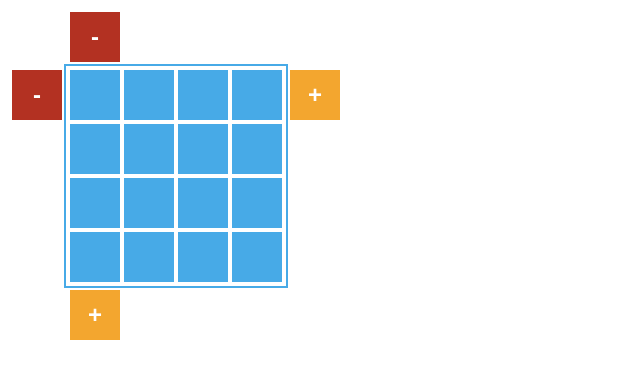
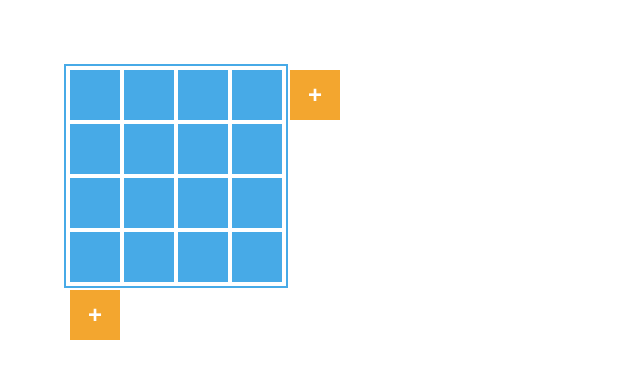
Before and after one commit to alina-bilanenko/dynamic_table_react, a React app: page / in a window 1280 px wide. Shown: the whole page, without its empty margins (0-640 px from the left). Built offline with nearby package versions, Linux system fonts and the light colour scheme.

Commit message:
bag fixed

```diff
--- a/src/components/App.js
+++ b/src/components/App.js
@@ -11,8 +11,8 @@ class App extends Component {
     this.state = {
       table: [],
       index: {
-        rowInd: 0,
-        columnInd: 0
+        currentRowInd: 0,
+        currentColumnInd: 0
       },
       visibility: {
         rowShow: false,
@@ -32,29 +32,39 @@ class App extends Component {
   }
 
   buttonAddRow = () => {
-    let tableArr = [...this.state.table, Array(this.state.table[0].length).fill(null)];
 
-    this.setState({table: [...tableArr]});
+    this.setState(({ table: prevTable }) => {
+      const tableArr = [...prevTable, Array(prevTable[0].length).fill(null)];
+      return {table: [...tableArr]}
+    });
   };
 
   buttonAddColumn = () => {
-    let tableArr = this.state.table.map((item) => {
-      return [...item, null]
+
+    this.setState(({ table: prevTable }) => {
+      const tableArr = prevTable.map((item) => {
+        return [...item, null]
+      });
+      return {table: [...tableArr]}
     });
-
-    this.setState({table: [...tableArr]});
   };
 
   buttonRemoveRow = () => {
-    let { table, index } = this.state;
 
-    if (table.length <= 1) return;
+    this.setState((prevState) => {
+      const {
+        table: prevTable,
+        index: {
+          currentRowInd: prevCurrentRowInd,
+          currentColumnInd: prevCurrentColumnInd
+        }} = prevState;
 
-    let tableArr = table.filter((item, i) => {
-      return i !== index.rowInd;
-    });
+      if (prevTable.length <= 1) return prevState;
 
-    this.setState(({ index: { rowInd: prevRowInd, columnInd: prevColumnInd }}) => {
+      const tableArr = prevTable.filter((item, i) => {
+        return i !== prevCurrentRowInd;
+      });
+
       return {
         table: [...tableArr],
         visibility: {
@@ -62,51 +72,76 @@ class App extends Component {
           columnShow: false
         },
         index: {
-          rowInd: (tableArr.length === prevRowInd) ? prevRowInd - 1 : prevRowInd,
-          columnInd: prevColumnInd
+          currentRowInd:
+            (tableArr.length === prevCurrentRowInd)
+              ? prevCurrentRowInd - 1
+              : prevCurrentRowInd,
+          currentColumnInd: prevCurrentColumnInd
         }
       }
     })
   };
 
   buttonRemoveColumn = () => {
-    let { table, index } = this.state;
 
-    if(table[0].length <= 1) return;
+    this.setState((prevState) => {
 
-    let tableMass = table.map((item) => {
-      return item.filter((el, j) => {
-        return j !== index.columnInd;
-      })
-    });
+      const {
+        table: prevTable,
+        index: {
+          currentRowInd: prevCurrentRowInd,
+          currentColumnInd: prevCurrentColumnInd
+        }} = prevState;
 
-    this.setState(({ index: { rowInd: prevRowInd, columnInd: prevColumnInd }}) => {
+      if(prevTable[0].length <= 1) return prevState;
+
+      const tableArr = prevTable.map((item) => {
+        return item.filter((el, j) => {
+          return j !== prevCurrentColumnInd;
+        })
+      });
+
       return {
-        table: [...tableMass],
+        table: [...tableArr],
         visibility: {
           rowShow: false,
-          columnShow: (tableMass[0].length > 1)
+          columnShow: (tableArr[0].length > 1)
         },
         index: {
-          rowInd: prevRowInd,
-          columnInd: (tableMass[0].length === prevColumnInd) ? prevColumnInd - 1 : prevColumnInd
+          currentRowInd: prevCurrentRowInd,
+          currentColumnInd:
+            (tableArr[0].length === prevCurrentColumnInd)
+              ? prevCurrentColumnInd - 1
+              : prevCurrentColumnInd
         }
       }
     })
   };
 
   mouseOver = (e) => {
-    let event = e.target;
-    let newRowIndex = event.parentElement.rowIndex;
-    let newColumnIndex = event.cellIndex;
+    const event = e.target;
+    const newRowIndex = event.parentElement.rowIndex;
+    const newColumnIndex = event.cellIndex;
 
     if(newRowIndex == null || newColumnIndex == null) return;
 
-    this.setState(({ index: { rowInd: prevRowInd, column: prevColumnInd }, table: prevTable }) => {
+    this.setState(({
+                     index: {
+                       currentRowInd: prevCurrentRowInd,
+                       currentColumnInd: prevCurrentColumnInd
+                     },
+                     table: prevTable
+                   }) => {
       return {
         index: {
-          rowInd: (newRowIndex === prevRowInd)? prevRowInd : newRowIndex,
-          columnInd: (newColumnIndex === prevColumnInd)? prevColumnInd : newColumnIndex
+          currentRowInd:
+            (newRowIndex === prevCurrentRowInd)
+              ? prevCurrentRowInd
+              : newRowIndex,
+          currentColumnInd:
+            (newColumnIndex === prevCurrentColumnInd)
+              ? prevCurrentColumnInd
+              : newColumnIndex
         },
         visibility: {
           rowShow: (prevTable.length > 1),
--- a/src/components/Button.js
+++ b/src/components/Button.js
@@ -1,10 +1,10 @@
-import React, { Fragment } from 'react'
+import React, {Fragment} from 'react'
 import PropTypes from 'prop-types'
 
 export const Button = ({
                          index: {
-                           rowInd,
-                           columnInd
+                           currentRowInd,
+                           currentColumnInd
                          },
                          visibility: {
                            rowShow,
@@ -17,12 +17,11 @@ export const Button = ({
                          buttonRemoveColumn
                        }) => {
 
-  const rowPosition = (rowInd + 1) * (cellSize + 4);
-  const columnPosition = (columnInd + 1) * (cellSize + 4);
-
+  const rowPosition = (currentRowInd + 1) * (cellSize + 4);
+  const columnPosition = (currentColumnInd + 1) * (cellSize + 4);
   return (
     <Fragment>
-      <button className='addRow'
+      <button className='add-row'
               style={{
                 width: cellSize,
                 height: cellSize,
@@ -32,7 +31,7 @@ export const Button = ({
       >
         +
       </button>
-      <button className='addColumn'
+      <button className='add-column'
               style={{
                 width: cellSize,
                 height: cellSize,
@@ -42,7 +41,7 @@ export const Button = ({
       >
         +
       </button>
-      <button className={[rowShow? 'visibility': '', 'removeRow'].join(' ')}
+      <button className={[rowShow? 'visibility': '', 'remove-row'].join(' ')}
               style={{
                 width: cellSize,
                 height: cellSize,
@@ -52,7 +51,7 @@ export const Button = ({
       >
         -
       </button>
-      <button className={[columnShow? 'visibility': '', 'removeColumn'].join(' ')}
+      <button className={[columnShow? 'visibility': '', 'remove-column'].join(' ')}
               style={{
                 width: cellSize,
                 height: cellSize,
@@ -67,8 +66,8 @@ export const Button = ({
 };
 
 Button.propTypes = {
-  rowInd: PropTypes.number,
-  columnInd: PropTypes.number,
+  currentRowInd: PropTypes.number,
+  currentColumnInd: PropTypes.number,
   rowShow: PropTypes.bool,
   columnShow: PropTypes.bool,
   buttonAddRow: PropTypes.func,
--- a/src/index.css
+++ b/src/index.css
@@ -38,60 +38,60 @@ button {
   box-sizing: content-box;
 }
 
-.button:focus {
+button:focus {
   outline: none;
 }
 
-.addRow,
-.addColumn {
+.add-row,
+.add-column {
   background-color: #f3a62f;
 }
 
-.addRow {
+.add-row {
   margin-left: 8px;
 }
 
-.addColumn {
+.add-column {
   right: 0;
   margin-top: 8px;
 }
 
-.addRow:hover,
-.addColumn:hover {
+.add-row:hover,
+.add-column:hover {
   background-color: #f6c052;
 }
 
-.removeRow,
-.removeColumn {
+.remove-row,
+.remove-column {
   background-color: #b33122;
-  visibility: visible;
-  opacity: 1;
+  visibility: hidden;
+  opacity: 0;
   transition: all 0.3s ease-in-out;
 }
 
-.removeRow {
+.remove-row {
   left: 0;
   margin-top: 4px;
 }
 
-.removeColumn {
+.remove-column {
   top: 0;
   margin-left: 4px;
 }
 
-.removeRow:hover,
-.removeColumn:hover {
+.remove-row:hover,
+.remove-column:hover {
   background-color: #ca4c49;
 }
 
-.removeRow.visibility:hover,
-.removeColumn.visibility:hover {
+.remove-row.visibility:hover,
+.remove-column.visibility:hover {
   opacity: 1;
   visibility: visible;
 }
 
-.table:hover ~ .removeRow.visibility,
-.table:hover ~ .removeColumn.visibility {
+.table:hover ~ .remove-row.visibility,
+.table:hover ~ .remove-column.visibility {
   opacity: 1;
   visibility: visible;
 }
```
Also changed, not shown: src/components/DynamicTable.js (+4 -4 lines).
